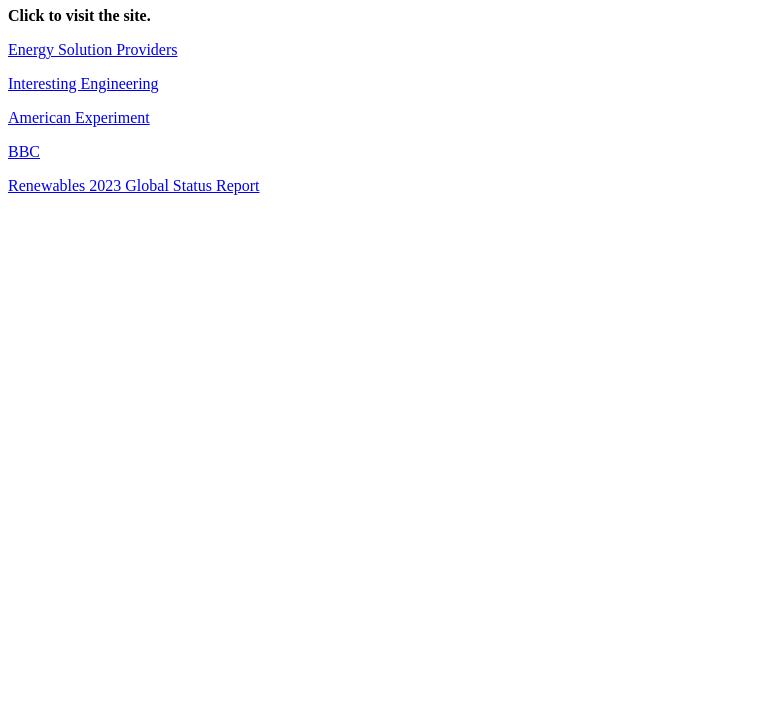
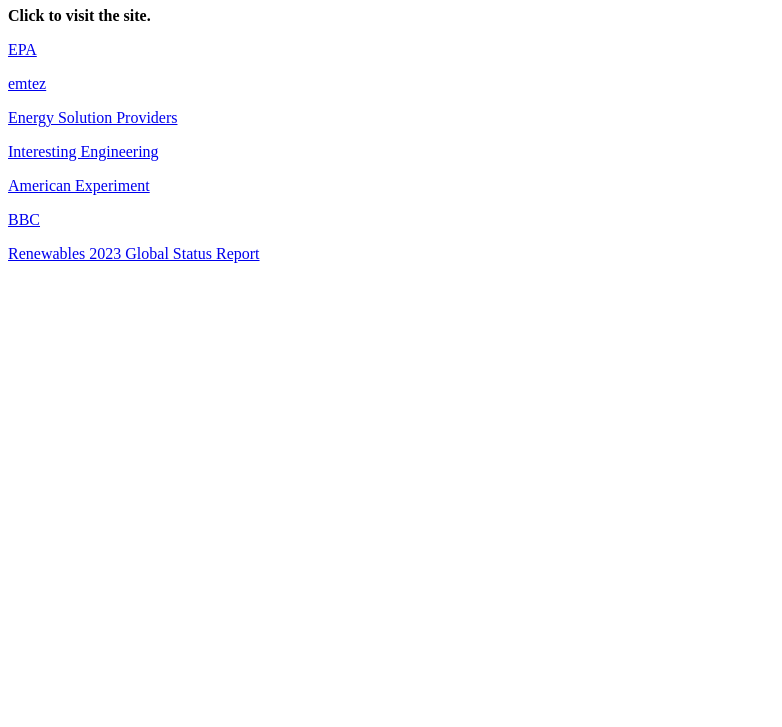
Before and after one commit to 911QB/references, a plain HTML site: page index.html in a window 1280 px wide. Shown: the part 73-800 px from the top of the page, without its empty margins (0-782 px from the left). Drawn offline with Linux system fonts and the light colour scheme.

Commit message:
Add files via upload

```diff
--- a/index.html
+++ b/index.html
@@ -10,6 +10,8 @@
       <p><strong>Click to visit the site.</strong></p>
 
       <!-- create four text hyperlinks -->
+	  <p><a href = "https://www.epa.gov/greenvehicles/electric-vehicle-myths">EPA</a></p>
+	  <p><a href = "https://www.empteezy.co.uk/blogs/editorial/the-environmental-impact-of-lithium-ion-batteries-revealed">emtez</a></p>
       <p><a href = "https://energysolutionsolar.com/blog/fossil-fuel-used-production-solar-panels">Energy Solution Providers</a></p>
       <p><a href = "https://interestingengineering.com/science/renewable-energy-paradox-solar-panels-and-their-toxic-waste">Interesting Engineering</a></p>
       <p><a href = "https://www.americanexperiment.org/solar-panels-produce-tons-of-toxic-waste-literally/">American Experiment</a></p>
```
